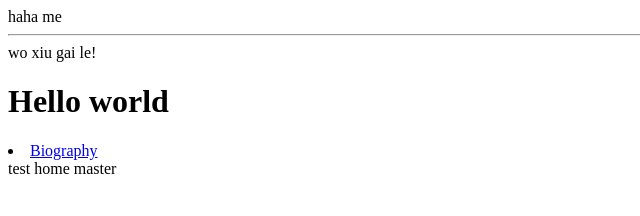
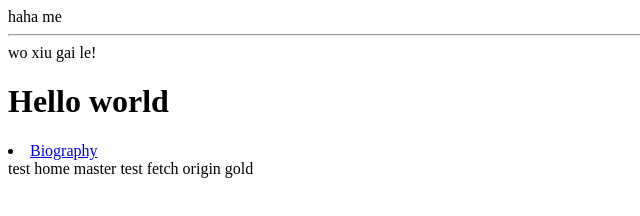
Before and after one commit to xssfeng/Mini-core, a plain HTML site: page index.html in a window 1280 px wide. Shown: the whole page, without its empty margins (0-640 px from the left). Drawn offline with Linux system fonts and the light colour scheme.

Commit message:
Update index.html

```diff
--- a/index.html
+++ b/index.html
@@ -12,5 +12,6 @@
 	<li><a href="bio.html">Biography</a></li>
 	<test>test home</test>
 	<fetch>master</fetch>
+	<fetch>test fetch origin gold</fetch>
 </body>
 </html>
```
